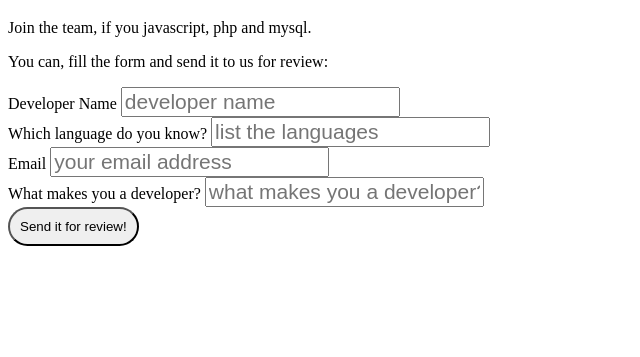
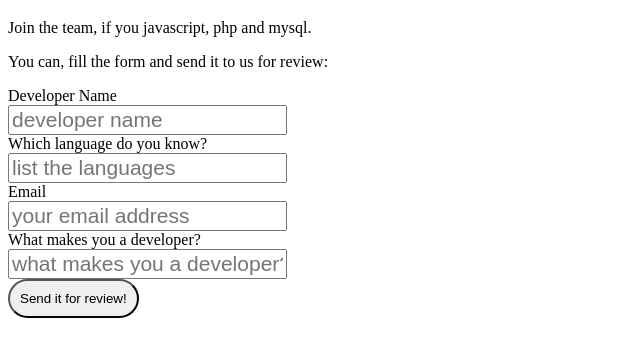
Before and after one commit to aaronkoroma/page-y.com, a plain HTML site: page index.html in a window 1280 px wide. Shown: the part 61-418 px from the top of the page, without its empty margins (0-640 px from the left). Drawn offline with Linux system fonts and the light colour scheme.

Commit message:
Improve form layout with line breaks after labels
Added line breaks after label elements for better formatting.

```diff
--- a/index.html
+++ b/index.html
@@ -11,13 +11,13 @@
     <p>Join the team, if you javascript, php and mysql.</p>
     <p>You can, fill the form and send it to us for review:</p>
     <form action="aaronkoroma357@gmail.com" method="post">
-        <label for="name">Developer Name</label>
+        <label for="name">Developer Name</label><br>
         <input type="text" placeholder="developer name" id="name" name="name" required><br>
-        <label for="programming language">Which language do you know?</label>
+        <label for="programming language">Which language do you know?</label><br>
         <input type="text" placeholder="list the languages" name="programming language" id="programming language" required><br>
-        <label for="email">Email</label>
+        <label for="email">Email</label><br>
         <input type="text" placeholder="your email address" id="email" name="email" required><br>
-        <label for="story">What makes you a developer?</label>
+        <label for="story">What makes you a developer?</label><br>
         <input type="text" placeholder="what makes you a developer?" id="story" name="story" required><br>
         <button>Send it for review!</button>
     </form>
```
